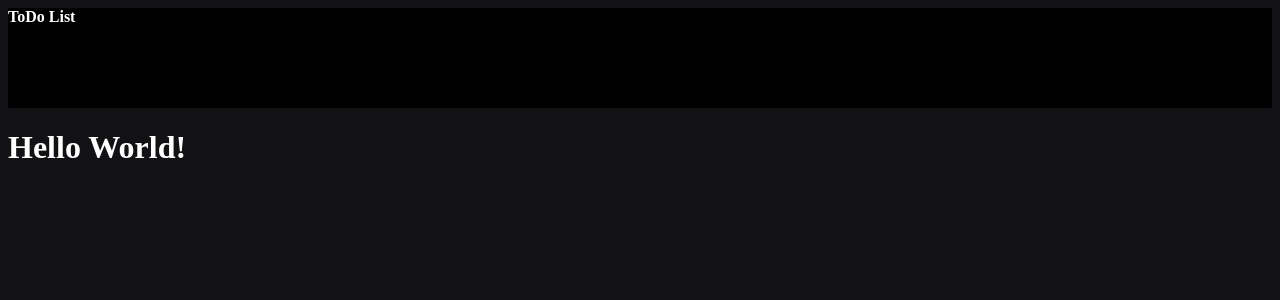
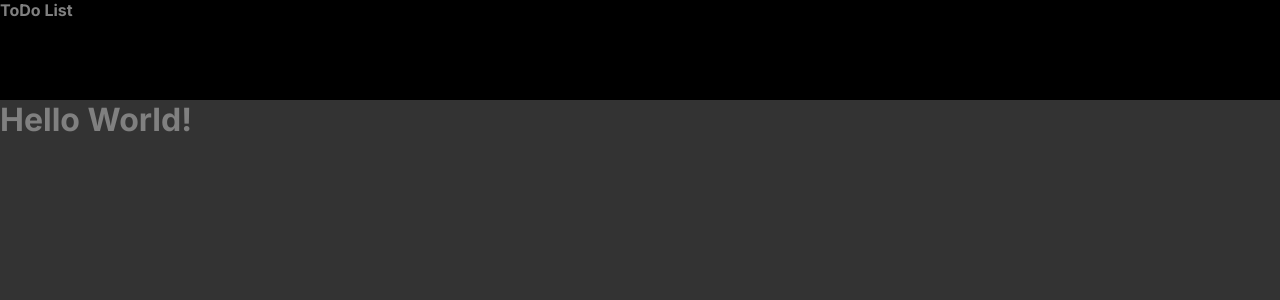
Before and after one commit to FernandoLelis/Desafio-01-todo-list, a React (Vite) app in the folder todo-list/: page / in a window 1280 px wide. Shown: the top 300 px of the page. Built offline with nearby package versions, Linux system fonts and the light colour scheme.

Commit message:
CSS global

```diff
--- a/todo-list/index.html
+++ b/todo-list/index.html
@@ -2,8 +2,15 @@
 <html lang="en">
   <head>
     <meta charset="UTF-8" />
+
+    <link rel="preconnect" href="https://fonts.googleapis.com" />
+    <link rel="preconnect" href="https://fonts.gstatic.com" crossorigin />
+
     <link rel="icon" type="image/svg+xml" href="/vite.svg" />
     <meta name="viewport" content="width=device-width, initial-scale=1.0" />
+
+    <link href="https://fonts.googleapis.com/css2?family=Inter:wght@400;700&family=Roboto:wght@400;700&display=swap" rel="stylesheet" />
+
     <title>Vite + React</title>
   </head>
   <body>
--- a/todo-list/src/App.jsx
+++ b/todo-list/src/App.jsx
@@ -1,5 +1,5 @@
 import { Header } from './components/Header';
-import './styles.css';
+import './global.css';
 
 function App() {
 
--- /dev/null
+++ b/todo-list/src/global.css
@@ -0,0 +1,35 @@
+:root {
+    --white: #ffffff;
+
+    --gray-100: #f2f2f2;
+    --gray-200: #d9d9d9;
+    --gray-300: #808080;
+    --gray-400: #333333;
+    --gray-500: #262626;
+    --gray-600: #1a1a1a;
+    --gray-700: #0d0d0d;
+
+    --purple: #8284fa;
+    --purpleDark: #5e60ce;
+    --blue: #4ea8de;
+    --blueDark: #1e6f9f;
+    --danger: #e25858;
+}
+
+* {
+    margin: 0;
+    padding: 0;
+    box-sizing: border-box;
+}
+
+body {
+    background: var(--gray-400);
+    color: var(--gray-300);
+    -webkit-font-smoothing: antialiased;
+}
+
+body, input, textarea, button {
+    font-family: 'inter', sans-serif;
+    font-weight: 400;
+    font-size: 1rem;
+}
--- a/todo-list/src/styles.css
+++ /dev/null
@@ -1,4 +0,0 @@
-body {
-    background: #121214;
-    color: #fff
-}
```
